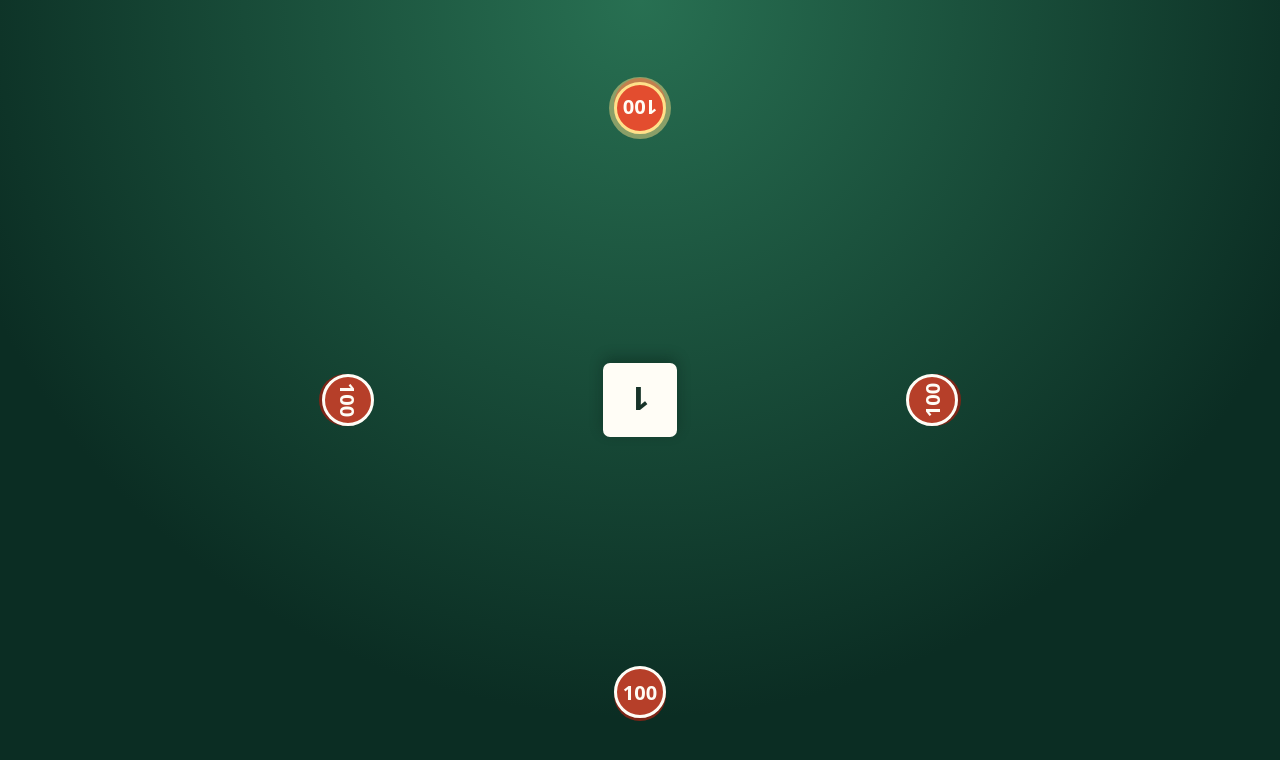
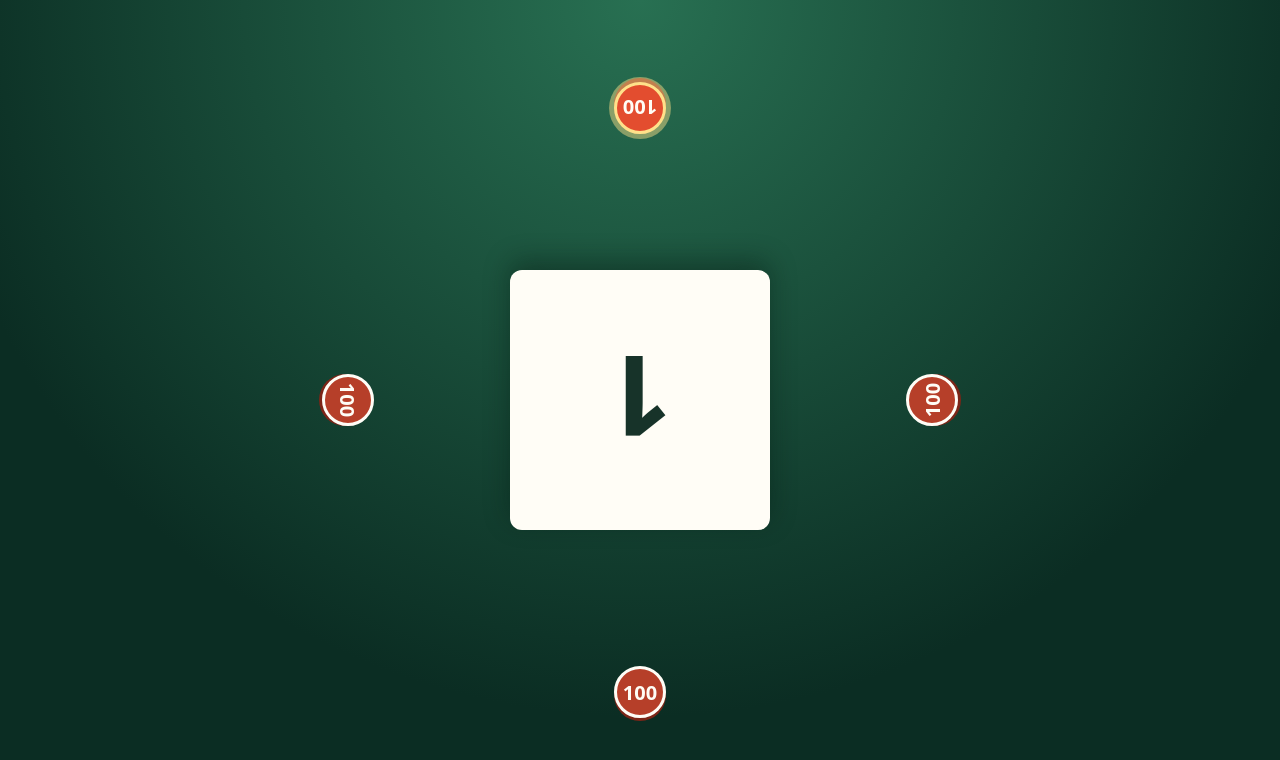
Before and after one commit to samboodman/robodeal, a plain HTML site: page index.html in a window 1280 px wide. Both pictures are taken after typing "Sample", "Sample", "Sample", "Sample" into the empty fields and a click on the button "Start game". Drawn offline with Linux system fonts and the light colour scheme.

Commit message:
Enlarge active turn indicator

```diff
--- a/styles.css
+++ b/styles.css
@@ -5,7 +5,7 @@ body { margin: 0; min-height: 100svh; background: radial-gradient(circle at top,
 .setup-card { width: min(100%, 480px); background: #fffdf6; border-radius: 24px; padding: 28px 22px; box-shadow: 0 18px 50px #04160f88; }
 .game-screen { position: relative; width: min(100%, 680px); min-height: min(100svh, 680px); }
 .player-seats { position: absolute; inset: 0; }
-.turn-indicator { position: absolute; left: 50%; top: 50%; display: grid; width: 74px; height: 74px; place-items: center; border-radius: 7px; background: #fffdf6; color: #173329; font-size: 2rem; font-weight: 850; box-shadow: 0 5px 14px #04160f55; transform: translate(-50%, -50%) rotate(var(--rotation)); }
+.turn-indicator { position: absolute; left: 50%; top: 50%; display: grid; width: min(54vw, 260px); aspect-ratio: 1; place-items: center; border-radius: 12px; background: #fffdf6; color: #173329; font-size: clamp(4rem, 17vw, 7rem); font-weight: 850; box-shadow: 0 9px 26px #04160f66; transform: translate(-50%, -50%) rotate(var(--rotation)); }
 .player-seat { position: absolute; left: var(--x); top: var(--y); display: grid; width: 52px; height: 52px; place-items: center; border: 3px solid #fffdf6; border-radius: 50%; background: #b63f29; color: #fffdf6; font-size: 1.25rem; font-weight: 800; box-shadow: 0 3px 0 #7c2517; cursor: pointer; transform: translate(-50%, -50%) rotate(var(--rotation)); }
 .player-seat.current-player { border-color: #ffe18a; background: #e34d2f; box-shadow: 0 0 0 5px #ffe18a77, 0 4px 0 #8c2b1b; }
 .player-seat:focus-visible { outline: 4px solid #fffdf6; outline-offset: 4px; }
```
